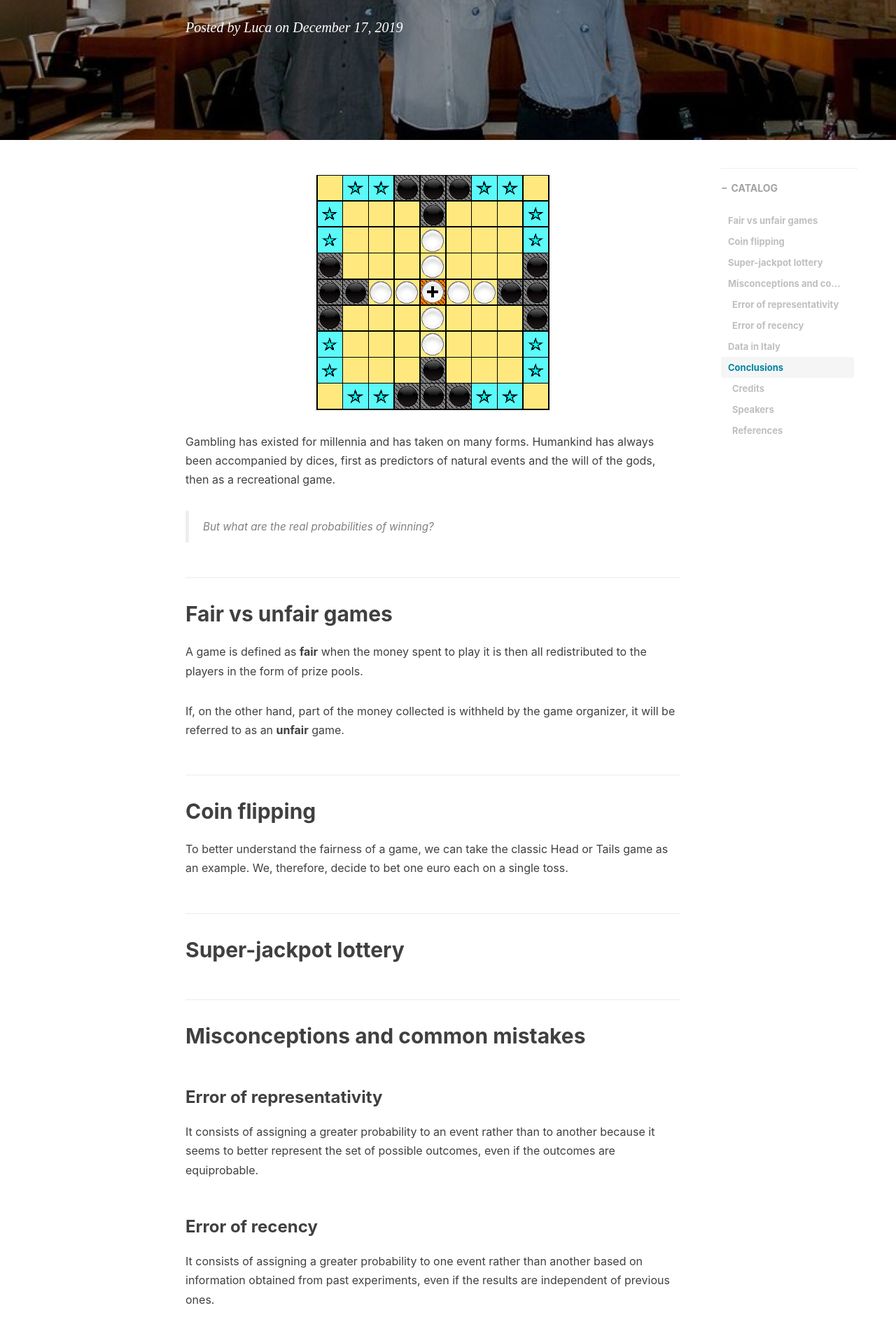
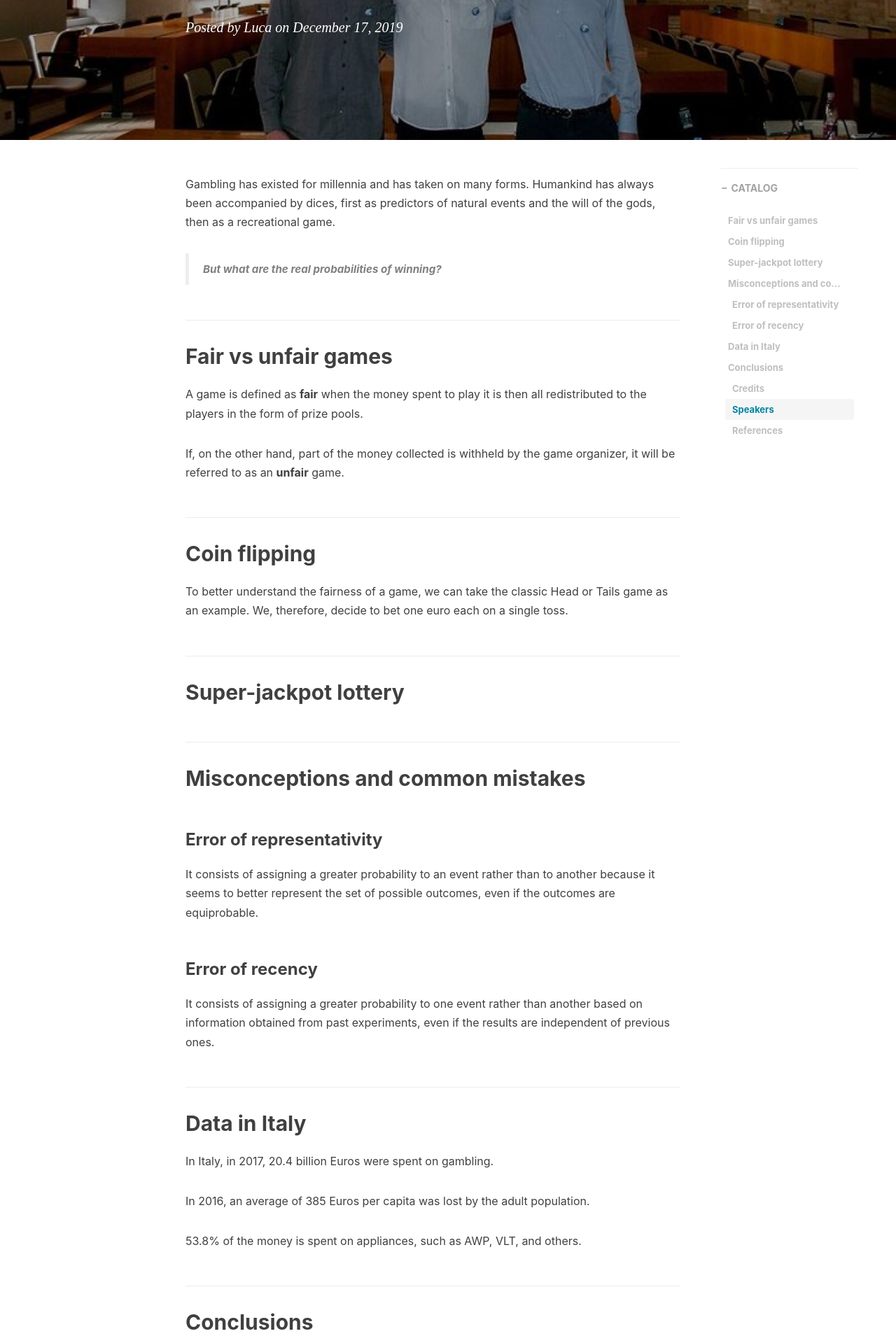
Before and after one commit to lucamarini22/lucamarini22.github.io, a Jekyll site: the page built from _posts/2019-12-17-minerva-gambling.md, in a window 1280 px wide. Shown: the part 425-2344 px from the top of the page at 70% size. Built offline with Jekyll 4.4.1, drawn with Linux system fonts in a browser that asks for light colours; nearby versions of some CDN libraries; comment, search, counter and statistics services are not loaded.

Commit message:
update post

```diff
--- a/_posts/2019-12-17-minerva-gambling.md
+++ b/_posts/2019-12-17-minerva-gambling.md
@@ -10,12 +10,10 @@ tags:
   - Minerva
 ---
 
-![](/img/in-post/board_tablut.png)
-
 
 Gambling has existed for millennia and has taken on many forms. Humankind has always been accompanied by dices, first as predictors of natural events and the will of the gods, then as a  recreational game.
 
->But what are the real probabilities of winning?
+>**But what are the real probabilities of winning?**
 
 
 ## Fair vs unfair games
```
